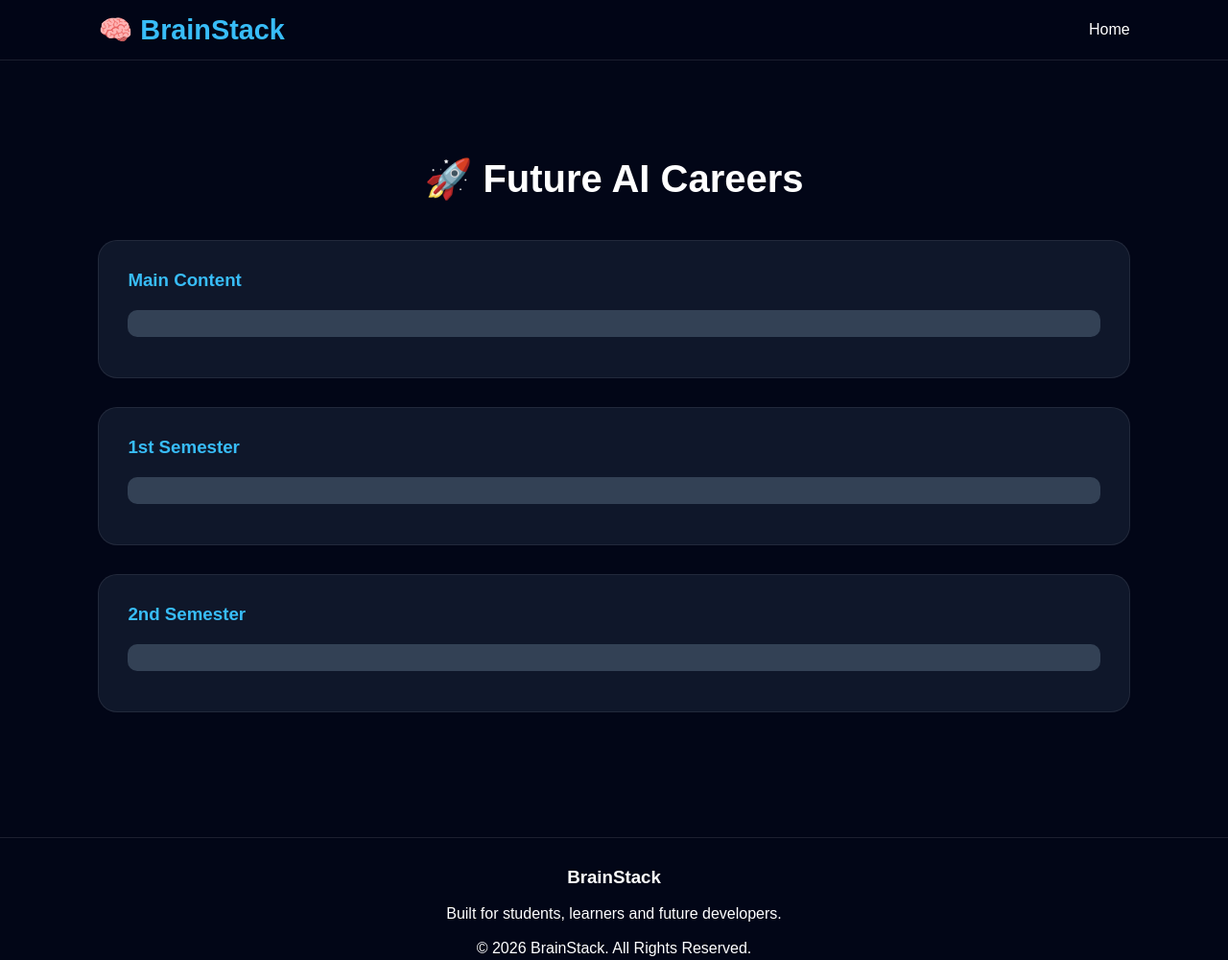
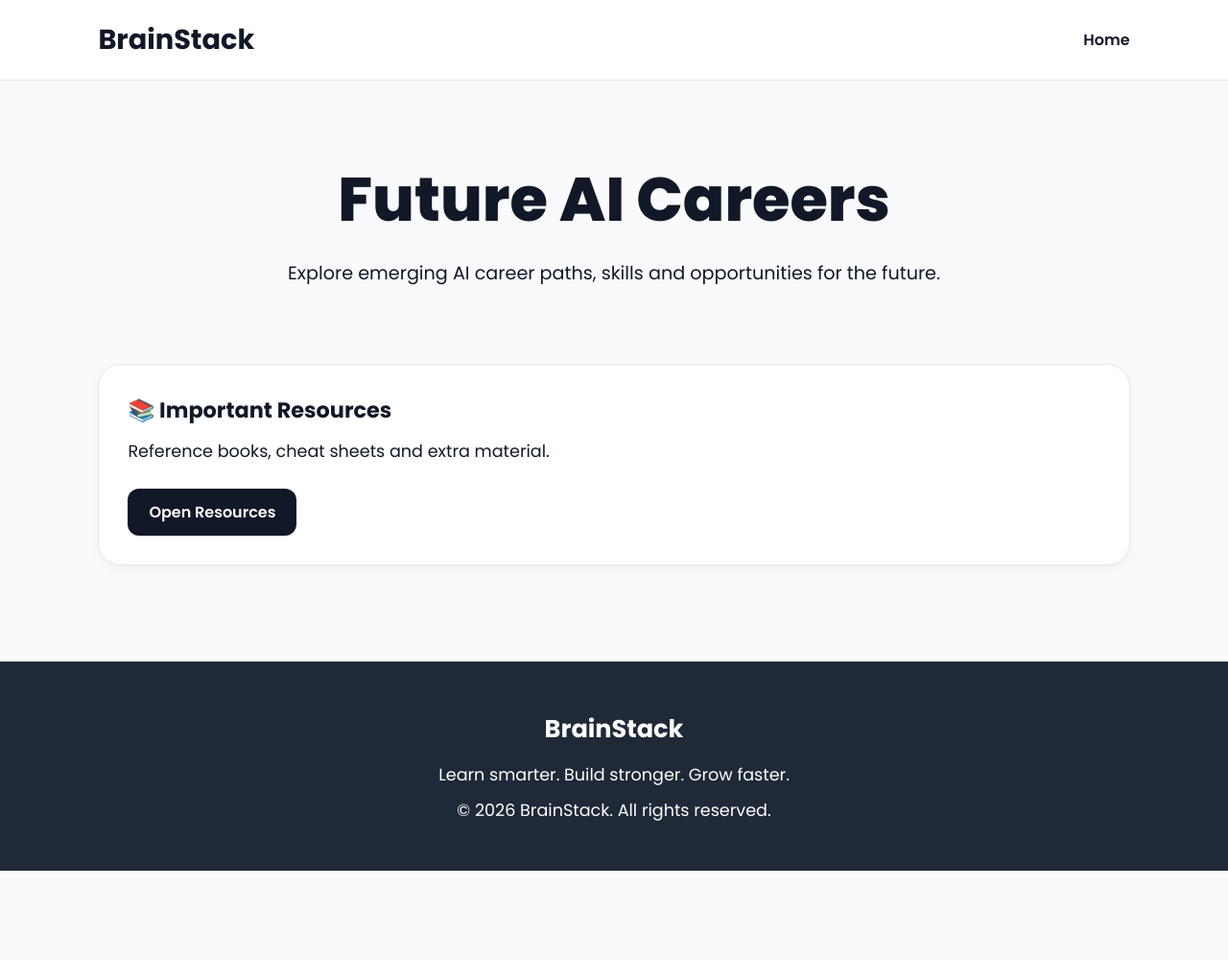
Before and after one commit to Brainstack-official/brainstack.com, a plain HTML site: page ai-lab/ai-careers.html in a window 1280 px wide. Shown: the whole page at 96% size. After the commit the page ends 907 px from the top, so only its background shows below. Drawn offline with Linux system fonts and the light colour scheme.

Commit message:
Update ai-careers.html

```diff
--- a/ai-lab/ai-careers.html
+++ b/ai-lab/ai-careers.html
@@ -1,221 +1,272 @@
 <!DOCTYPE html>
 <html lang="en">
 <head>
-  <meta charset="UTF-8" />
-  <meta name="viewport" content="width=device-width, initial-scale=1.0" />
-  <title>Resources | BrainStack</title>
+<meta charset="UTF-8">
+<meta name="viewport" content="width=device-width, initial-scale=1.0">
+
+<title> AI Careers | BrainStack</title>
+
+<link href="https://fonts.googleapis.com/css2?family=Poppins:wght@300;400;500;600;700;800&display=swap" rel="stylesheet">
+
 <style>
-* {
-  margin: 0;
-  padding: 0;
-  box-sizing: border-box;
+
+/* =========================
+   RESET
+========================= */
+
+*{
+  margin:0;
+  padding:0;
+  box-sizing:border-box;
 }
 
-html {
-  scroll-behavior: smooth;
+html{
+  scroll-behavior:smooth;
 }
 
-body {
-  font-family: 'Poppins', sans-serif;
-  background: #020617;
-  color: white;
+body{
+  font-family:'Poppins',sans-serif;
+  background:#F9FAFB;
+  color:#111827;
+  overflow-x:hidden;
 }
 
-/* NAVBAR */
-.navbar {
-  width: 100%;
-  display: flex;
-  justify-content: space-between;
-  align-items: center;
-  padding: 14px 8%;
-  background: rgba(2,6,23,0.8);
-  backdrop-filter: blur(10px);
-  position: sticky;
-  top: 0;
-  z-index: 1000;
-  border-bottom: 1px solid rgba(255,255,255,0.1);
+
+/* =========================
+   NAVBAR
+========================= */
+
+.navbar{
+  position:fixed;
+  top:0;
+  left:0;
+  width:100%;
+
+  display:flex;
+  justify-content:space-between;
+  align-items:center;
+
+  padding:20px 8%;
+
+  background:#FFFFFF;
+
+  border-bottom:1px solid #E5E7EB;
+
+  z-index:1000;
 }
 
 .logo{
   font-size:1.8rem;
   font-weight:700;
-  color:#38bdf8
 }
 
-.menu {
-  display: flex;
-  align-items: center;
-  gap: 20px;
+.logo a{
+  text-decoration:none;
+  color:#111827;
 }
 
-.menu a {
-  text-decoration: none;
-  color: white;
-  font-weight: 500;
-  transition: 0.3s;
+.menu a{
+  text-decoration:none;
+  color:#111827;
+  font-weight:600;
 }
 
-.menu a:hover {
-  color: #38bdf8;
+
+/* =========================
+   HERO
+========================= */
+
+.hero{
+  padding:160px 20px 80px;
+  text-align:center;
 }
 
-.hero-content h1 {
-  font-size: 4rem;
-  margin-bottom: 20px;
+.hero h1{
+  font-size:4rem;
+  font-weight:800;
+  margin-bottom:15px;
 }
 
-.hero-content p {
-  font-size: 1.2rem;
-  color: #cbd5e1;
-  margin-bottom: 30px;
+.hero p{
+  color:#111827;
+  font-size:1.2rem;
+  max-width:700px;
+  margin:auto;
 }
 
-.hero-btn {
-  display: inline-block;
-  padding: 14px 28px;
-  background: #38bdf8;
-  color: black;
-  text-decoration: none;
-  border-radius: 12px;
-  font-weight: 600;
-  transition: 0.3s;
+
+/* =========================
+   RESOURCE SECTION
+========================= */
+
+.resources{
+  padding:0 8% 100px;
 }
 
-.hero-btn:hover {
-  transform: scale(1.05);
+.resource-grid{
+  display:grid;
+
+  grid-template-columns:
+  repeat(auto-fit,minmax(320px,1fr));
+
+  gap:30px;
 }
 
-/* NOTES SECTION */
-.notes-section {
-  padding: 100px 8%;
+.card{
+  background:#FFFFFF;
+
+  border:1px solid #E5E7EB;
+
+  border-radius:24px;
+
+  padding:30px;
+
+  transition:.3s ease;
+
+  box-shadow:
+  0 4px 12px rgba(0,0,0,.04);
 }
 
-.section-title {
-  text-align: center;
-  margin-bottom: 40px;
+.card:hover{
+  transform:translateY(-5px);
+
+  box-shadow:
+  0 12px 30px rgba(0,0,0,.08);
 }
 
-.section-title h2 {
-  font-size: 2.5rem;
-  margin-bottom: 10px;
+.card h3{
+  margin-bottom:12px;
+  font-size:1.4rem;
 }
 
-.section-title p {
-  color: #94a3b8;
+.card p{
+  color:#111827;
+  margin-bottom:25px;
+  line-height:1.6;
+   font-size:1.1rem;
 }
 
-.card {
-  background: #0f172a;
-  border-radius: 20px;
-  padding: 30px;
-  margin-bottom: 30px;
-  border: 1px solid rgba(255,255,255,0.08);
-  transition: 0.3s;
+.card a{
+  display:inline-block;
+
+  text-decoration:none;
+
+  background:#111827;
+  color:white;
+
+  padding:12px 22px;
+
+  border-radius:12px;
+
+  font-weight:600;
+
+  transition:.3s ease;
 }
 
-.card:hover {
-  transform: translateY(-5px);
+.card a:hover{
+  background:#374151;
 }
 
-.card h3 {
-  margin-bottom: 20px;
-  color: #38bdf8;
+
+/* =========================
+   FOOTER
+========================= */
+
+
+/* FOOTER */
+footer{
+  text-align:center;
+  padding:50px 20px;
+  border-top:1px solid rgba(255,255,255,0.08);
+  background:#1F2937;
 }
 
-.card a {
-  display: block;
-  text-decoration: none;
-  color: white;
-  padding: 14px;
-  margin-bottom: 12px;
-  background: #334155;
-  border-radius: 10px;
-  transition: 0.3s;
+footer h2{
+  margin-bottom:15px;
+  font-size:1.6rem;
+  color:white;
 }
 
-.card a:hover {
-  background: #38bdf8;
-  color: black;
-}
-
-/* FOOTER */
-footer {
-  text-align: center;
-  padding: 30px;
-  border-top: 1px solid rgba(255,255,255,0.1);
+footer p{
+  margin-top:10px;
+  line-height:1.5;
+  font-size:1.1rem;
   color:white;
-
-/* MOBILE */
-@media (max-width: 768px) {
-
-  .navbar {
-    flex-direction: column;
-    gap: 15px;
-  }
-
-  .menu {
-    flex-wrap: wrap;
-    justify-content: center;
-  }
-
-  .hero-content h1 {
-    font-size: 2.3rem;
-  }
-
-  .section-title h2 {
-    font-size: 2rem;
-  }
-
 }
 
 
 
 
 
+/* =========================
+   MOBILE
+========================= */
+
+@media(max-width:768px){
+
+  .hero{
+    padding-top:140px;
+  }
+
+  .hero h1{
+    font-size:2.7rem;
+  }
+
+  .hero p{
+    font-size:1rem;
+  }
+
+  .navbar{
+    padding:18px 6%;
+  }
+
+}
+
 </style>
 </head>
+
 <body>
 
+
 <!-- NAVBAR -->
+
 <nav class="navbar">
-    <div class="logo">🧠 BrainStack</div>
+
+  <div class="logo">
+    <a href="../index.html">BrainStack</a>
+  </div>
 
   <div class="menu">
     <a href="../index.html">Home</a>
   </div>
+
 </nav>
 
-  <!-- NOTES SECTION -->
-  <section id="notes" class="notes-section">
 
-    <div class="section-title">
-      <h2> 🚀
-Future AI Careers </h2>
-      </div>
+<!-- HERO -->
+
+<section class="hero">
+
+  <h1> Future AI Careers </h1>
+
+  <p>
+Explore emerging AI career paths, skills and opportunities for the future.
+  </p>
+
+</section>
 
 
-       <div class="card">
-      <h3>Main Content</h3>
+<!-- RESOURCES -->
 
-      <a href="#" target="_blank">
+<section class="resources">
 
-      </a>
-    </div>
+<div class="resource-grid">
 
   <div class="card">
-      <h3>1st Semester</h3>
-
-      <a href="#" target="_blank">
-
-      </a>
+    <h3>📚 Important Resources</h3>
+    <p>Reference books, cheat sheets and extra material.</p>
+    <a href="#" target="_blank">Open Resources</a>
   </div>
-
-    <div class="card">
-      <h3>2nd Semester</h3>
-
-      <a href="#" target="_blank">
-
-      </a>
 
 </div>
 
@@ -223,15 +274,19 @@ Future AI Careers </h2>
 
 
 <!-- FOOTER -->
+
 <footer>
 
+  <h2>BrainStack</h2>
 
-  <h3>   BrainStack </h3> <br>
-<p> Built for students, learners and future developers. <br>
- <br>
-© 2026 BrainStack. All Rights Reserved. </p>
+
+<p>Learn smarter. Build stronger. Grow faster.</p>
+
+
+<p>© 2026 BrainStack. All rights reserved.</p>
 
 
 </footer>
+
 </body>
 </html>
```
Lines whose indentation alone changed are shown as unchanged.
